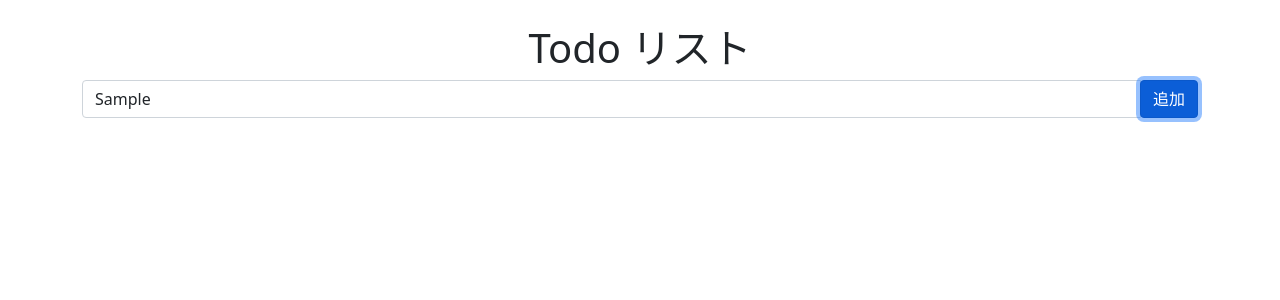
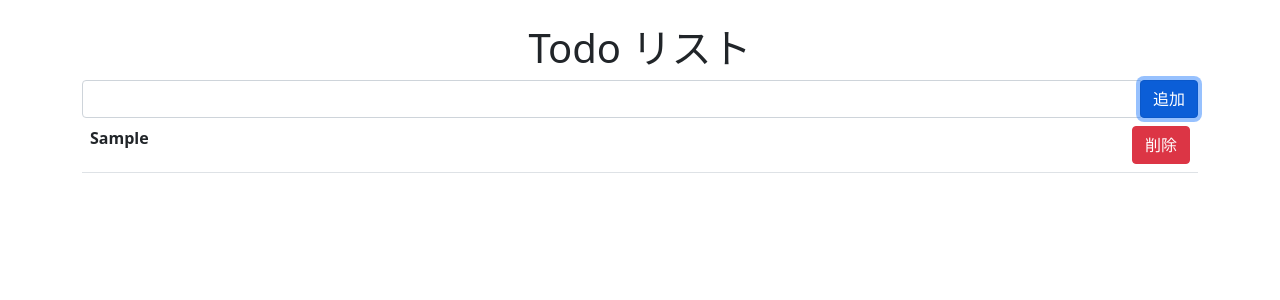
Before and after one commit to k98a73/firebase-react-hosting, a React (Create React App) app: page / in a window 1280 px wide. Both pictures are taken after typing "Sample" into the empty fields and a click on the button "追加". Shown: the top 300 px of the page. Built offline with nearby package versions, Linux system fonts and the light colour scheme.

Commit message:
リスト表示と削除ボタンの追加

```diff
--- a/src/App.js
+++ b/src/App.js
@@ -6,6 +6,7 @@ import {
   Input,
   InputGroup,
   InputGroupAddon,
+  Table,
 } from "reactstrap";
 
 import "bootstrap/dist/css/bootstrap.min.css";
@@ -18,6 +19,7 @@ function App() {
   const handleSubmit = (e) => {
     e.preventDefault(); /* フォームの送信時に、ページのリロードを防ぐ */
     addTodo(value);
+    setValue("");
   };
 
   const addTodo = (text) => {
@@ -25,6 +27,12 @@ function App() {
     setTodos(newTodos);
     console.log(newTodos);
   };
+
+  const removeTodo = index => {
+    const newTodos = [...todos];
+    newTodos.splice(index, 1);
+    setTodos(newTodos);
+  }
 
   return (
     <div className="App">
@@ -45,6 +53,21 @@ function App() {
           </InputGroup>
         </Form>
       </Container>
+      <Container>
+        <Table>
+          <tbody>
+            {todos &&
+              todos.map((todo, index) => (
+                <tr key={index}>
+                  <th className="text-start">{todo}</th>
+                  <td className="text-end">
+                    <Button color="danger" onClick={() => removeTodo(index)}>削除</Button>
+                  </td>
+                </tr>
+              ))}
+          </tbody>
+        </Table>
+      </Container>
     </div>
   );
 }
```
